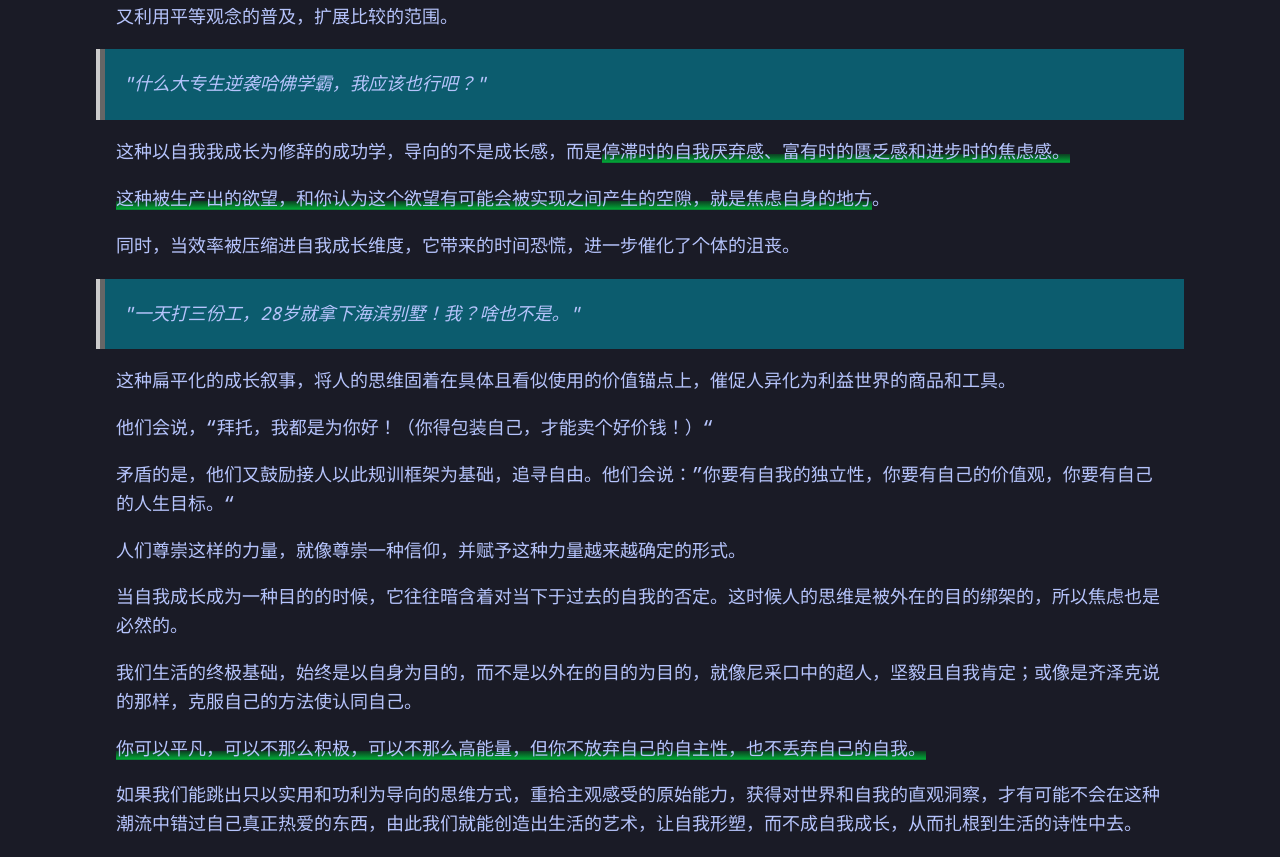
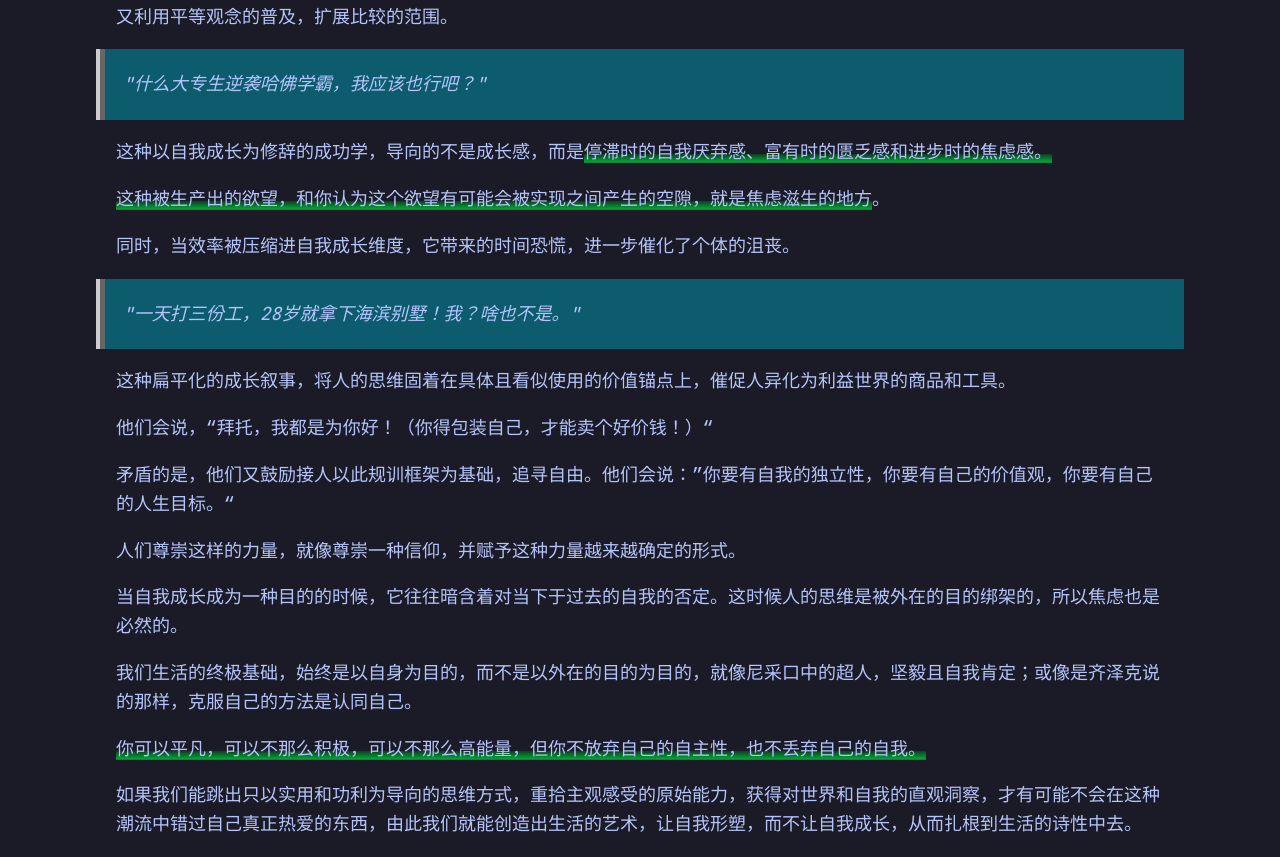
Before and after one commit to BeteixZ/site, an Eleventy site: page src/articles/当自我成长落入商品竞争逻辑.md in a window 1280 px wide. Shown: the part 750-1607 px from the top of the page. Built offline with nearby package versions, Linux system fonts and the light colour scheme; Eleventy itself is replaced by a stand-in of ours; files that its build step writes are made by us from their sources; a web font is replaced by a local one; what @cdransf/eleventy-tabler-icons-filled, canvas, node-fetch would draw is missing.

Commit message:
fix typo.

```diff
--- a/src/articles/当自我成长落入商品竞争逻辑.md
+++ b/src/articles/当自我成长落入商品竞争逻辑.md
@@ -28,9 +28,9 @@ permalink: "/articles/when-self-growth-falls-into-the-logic-of-commercial-compet
 
 > "什么大专生逆袭哈佛学霸，我应该也行吧？"
 
-这种以自我我成长为修辞的成功学，导向的不是成长感，而是==停滞时的自我厌弃感、富有时的匮乏感和进步时的焦虑感。==
+这种以自我成长为修辞的成功学，导向的不是成长感，而是==停滞时的自我厌弃感、富有时的匮乏感和进步时的焦虑感。==
 
-==这种被生产出的欲望，和你认为这个欲望有可能会被实现之间产生的空隙，就是焦虑自身的地方==。
+==这种被生产出的欲望，和你认为这个欲望有可能会被实现之间产生的空隙，就是焦虑滋生的地方==。
 
 同时，当效率被压缩进自我成长维度，它带来的时间恐慌，进一步催化了个体的沮丧。
 
@@ -46,8 +46,8 @@ permalink: "/articles/when-self-growth-falls-into-the-logic-of-commercial-compet
 
 当自我成长成为一种目的的时候，它往往暗含着对当下于过去的自我的否定。这时候人的思维是被外在的目的绑架的，所以焦虑也是必然的。
 
-我们生活的终极基础，始终是以自身为目的，而不是以外在的目的为目的，就像尼采口中的超人，坚毅且自我肯定；或像是齐泽克说的那样，克服自己的方法使认同自己。
+我们生活的终极基础，始终是以自身为目的，而不是以外在的目的为目的，就像尼采口中的超人，坚毅且自我肯定；或像是齐泽克说的那样，克服自己的方法是认同自己。
 
 ==你可以平凡，可以不那么积极，可以不那么高能量，但你不放弃自己的自主性，也不丢弃自己的自我。==
 
-如果我们能跳出只以实用和功利为导向的思维方式，重拾主观感受的原始能力，获得对世界和自我的直观洞察，才有可能不会在这种潮流中错过自己真正热爱的东西，由此我们就能创造出生活的艺术，让自我形塑，而不成自我成长，从而扎根到生活的诗性中去。
+如果我们能跳出只以实用和功利为导向的思维方式，重拾主观感受的原始能力，获得对世界和自我的直观洞察，才有可能不会在这种潮流中错过自己真正热爱的东西，由此我们就能创造出生活的艺术，让自我形塑，而不让自我成长，从而扎根到生活的诗性中去。
```
